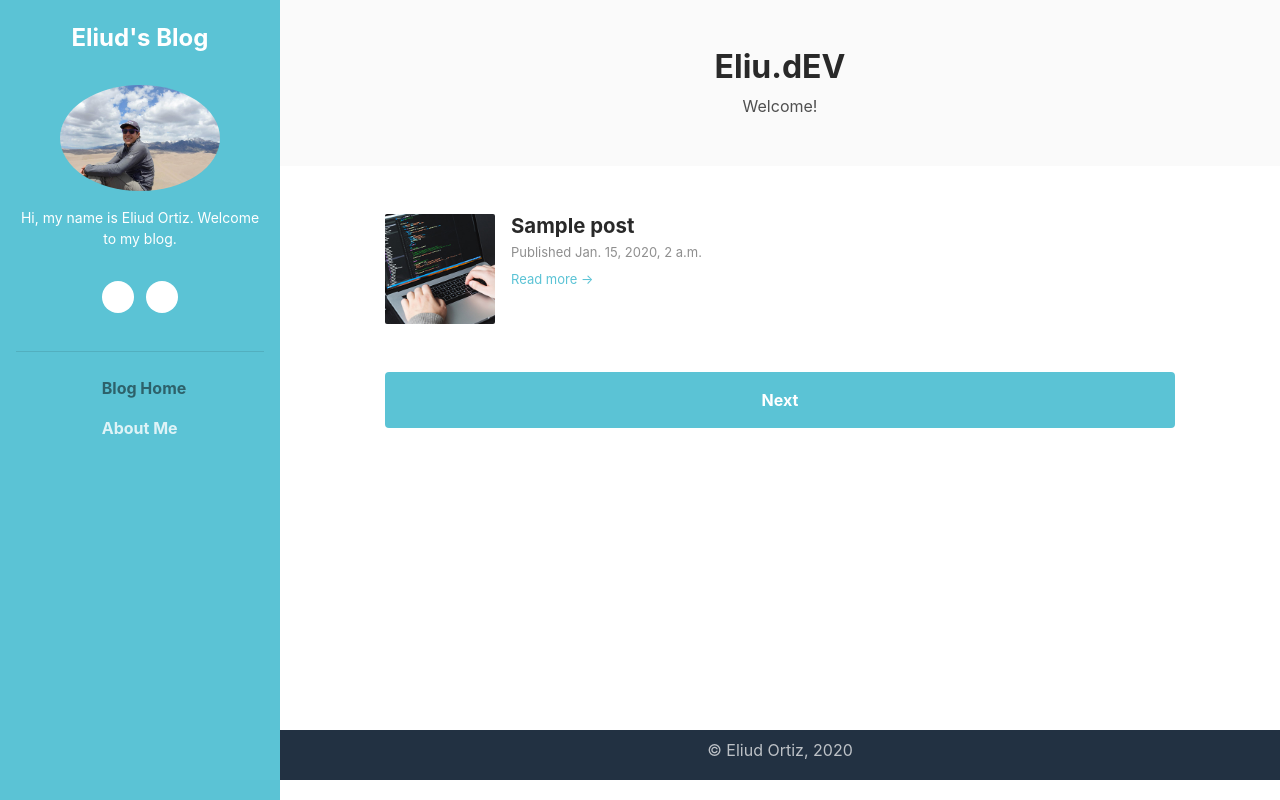
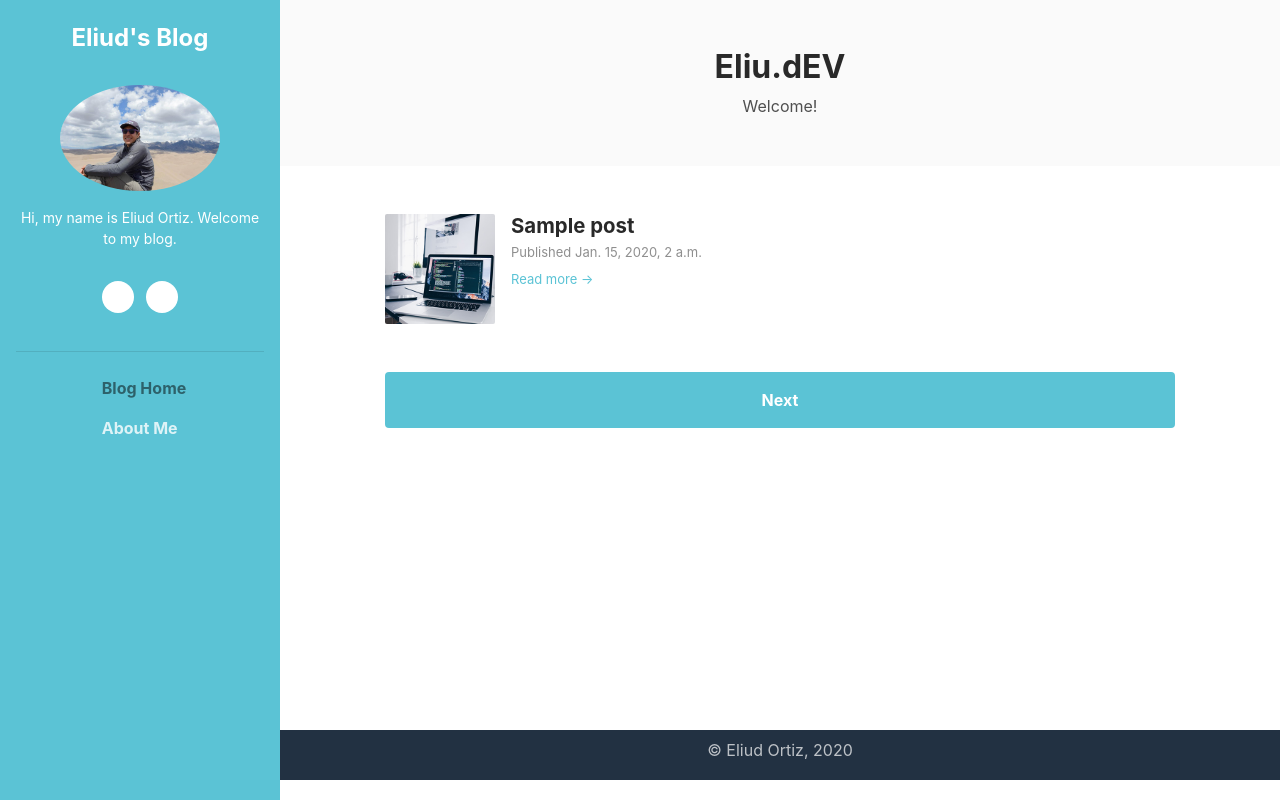
Before and after one commit to ejortiz/eliu-dev, a Django app: page / in a window 1280 px wide. Run offline with Django 3.2, Linux system fonts and the light colour scheme; tables that the repository leaves empty hold one stand-in row (values such as "Sample post"); some libraries are stand-ins or nearby versions.

Commit message:
changed log thumbnail

```diff
--- a/templates/index.html
+++ b/templates/index.html
@@ -12,7 +12,7 @@
         {% for post in post_list %}
         <div class="item mb-5">
             <div class="media">
-                <img class="mr-3 img-fluid post-thumb d-none d-md-flex" src="/static/assets/images/blog/blog-post-thumb-1.jpg" alt="image">
+                <img class="mr-3 img-fluid post-thumb d-none d-md-flex" src="/static/assets/images/blog/blog-post-thumb-2.jpg" alt="image">
                 <div class="media-body">
                     <h3 class="title mb-1"><a href="{% url 'post_detail' post.slug  %}">{{ post.title }}</a></h3>
                     <div class="meta mb-1"><span class="date">Published {{ post.created_on }}</span></div>
```
